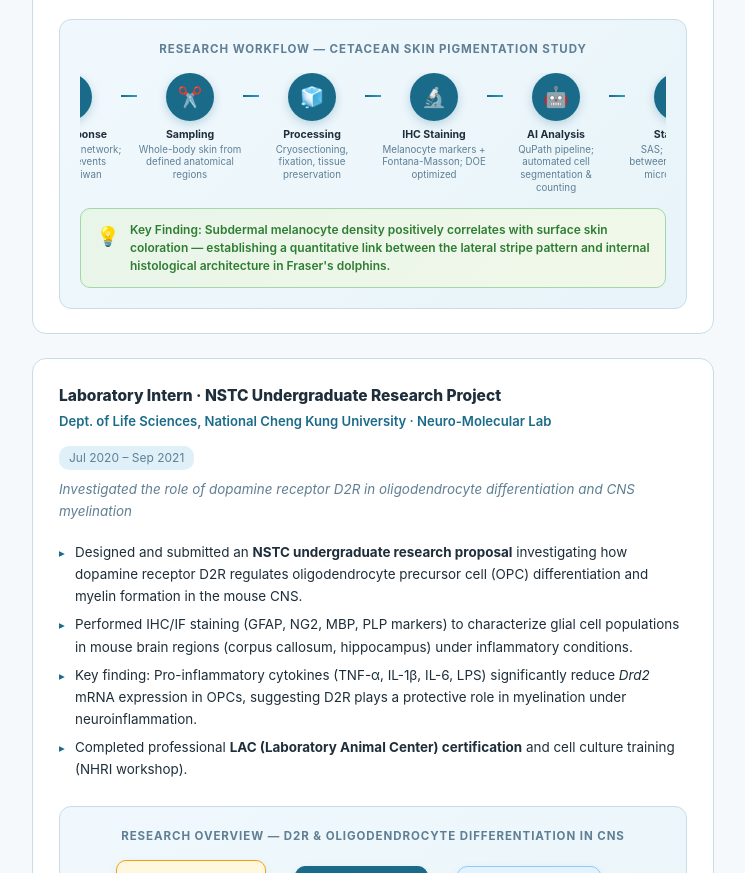
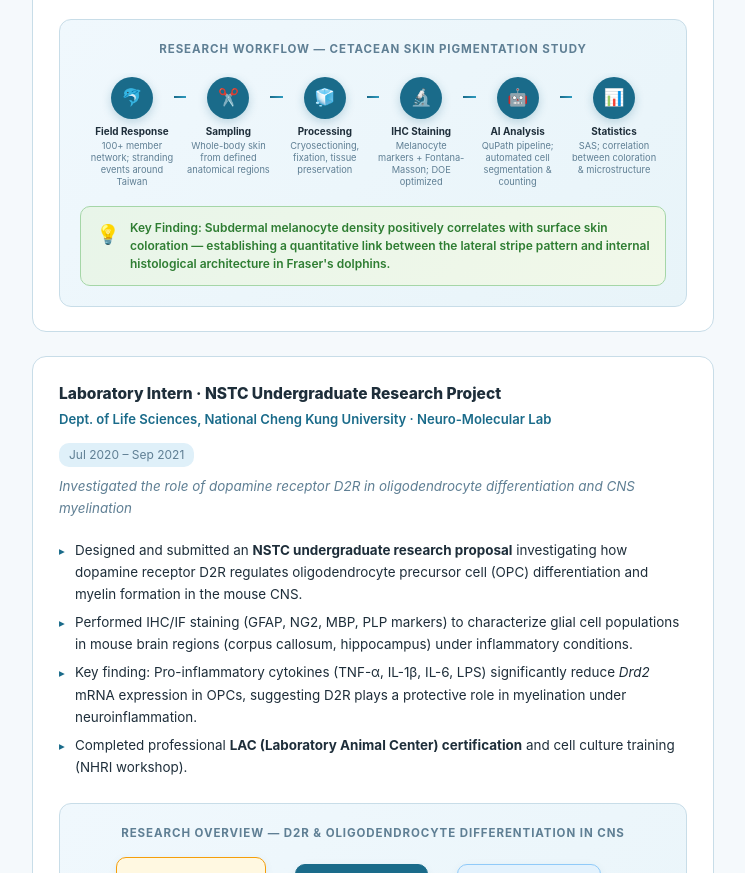
Before and after one commit to changhoyur12b44017-max/changhoyur12b44017-max.github.io, a plain HTML site: page index.html in a window 1280 px wide. Shown: the part 1142-2015 px from the top of the page, without its empty margins (392-1137 px from the left). Drawn offline with Linux system fonts and the light colour scheme.

Commit message:
Fix pipeline layout and avatar photo

```diff
--- a/index.html
+++ b/index.html
@@ -456,26 +456,27 @@
       gap: 0;
       flex-wrap: nowrap;
       overflow-x: auto;
+      padding: 4px 8px;
     }
 
     .pipeline-step {
       display: flex;
       flex-direction: column;
       align-items: center;
-      min-width: 90px;
-      max-width: 110px;
-      flex-shrink: 0;
+      min-width: 72px;
+      max-width: 88px;
+      flex-shrink: 1;
     }
 
     .pipeline-dot {
-      width: 48px;
-      height: 48px;
+      width: 42px;
+      height: 42px;
       border-radius: 50%;
       background: var(--accent);
       display: flex;
       align-items: center;
       justify-content: center;
-      font-size: 1.25rem;
+      font-size: 1.05rem;
       color: white;
       box-shadow: 0 3px 10px rgba(26,107,138,0.25);
       flex-shrink: 0;
@@ -487,23 +488,23 @@
       flex: 1;
       height: 2px;
       background: linear-gradient(90deg, var(--accent), var(--accent2));
-      margin: 22px -2px 0;
-      min-width: 16px;
-      max-width: 30px;
-      flex-shrink: 0;
+      margin: 19px -2px 0;
+      min-width: 8px;
+      max-width: 20px;
+      flex-shrink: 1;
     }
 
     .pipeline-label {
-      font-size: 0.66rem;
+      font-size: 0.62rem;
       font-weight: 700;
       color: var(--text);
       text-align: center;
-      margin-top: 7px;
+      margin-top: 6px;
       line-height: 1.3;
     }
 
     .pipeline-sub {
-      font-size: 0.61rem;
+      font-size: 0.58rem;
       color: var(--muted);
       text-align: center;
       margin-top: 2px;
```
